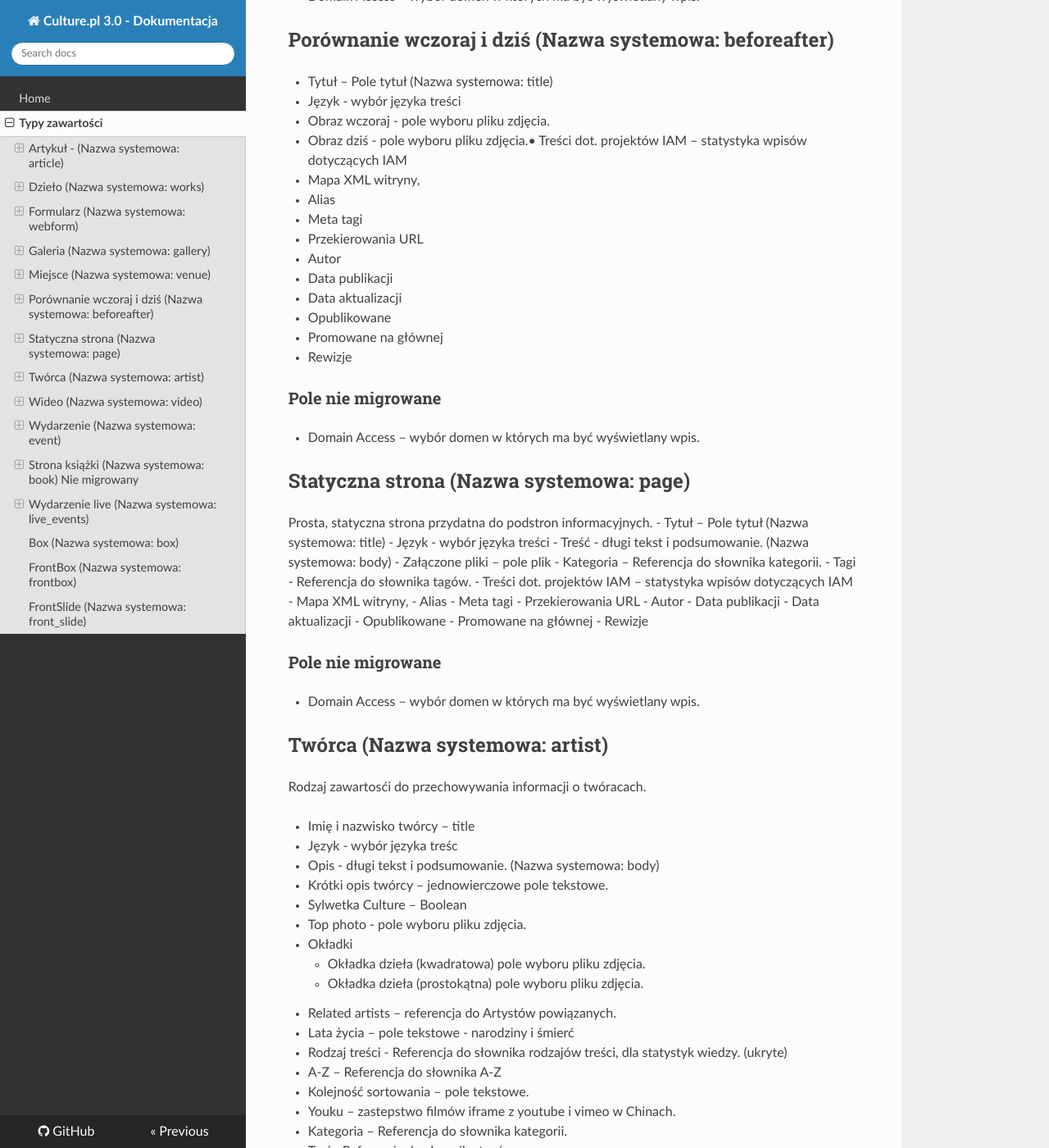
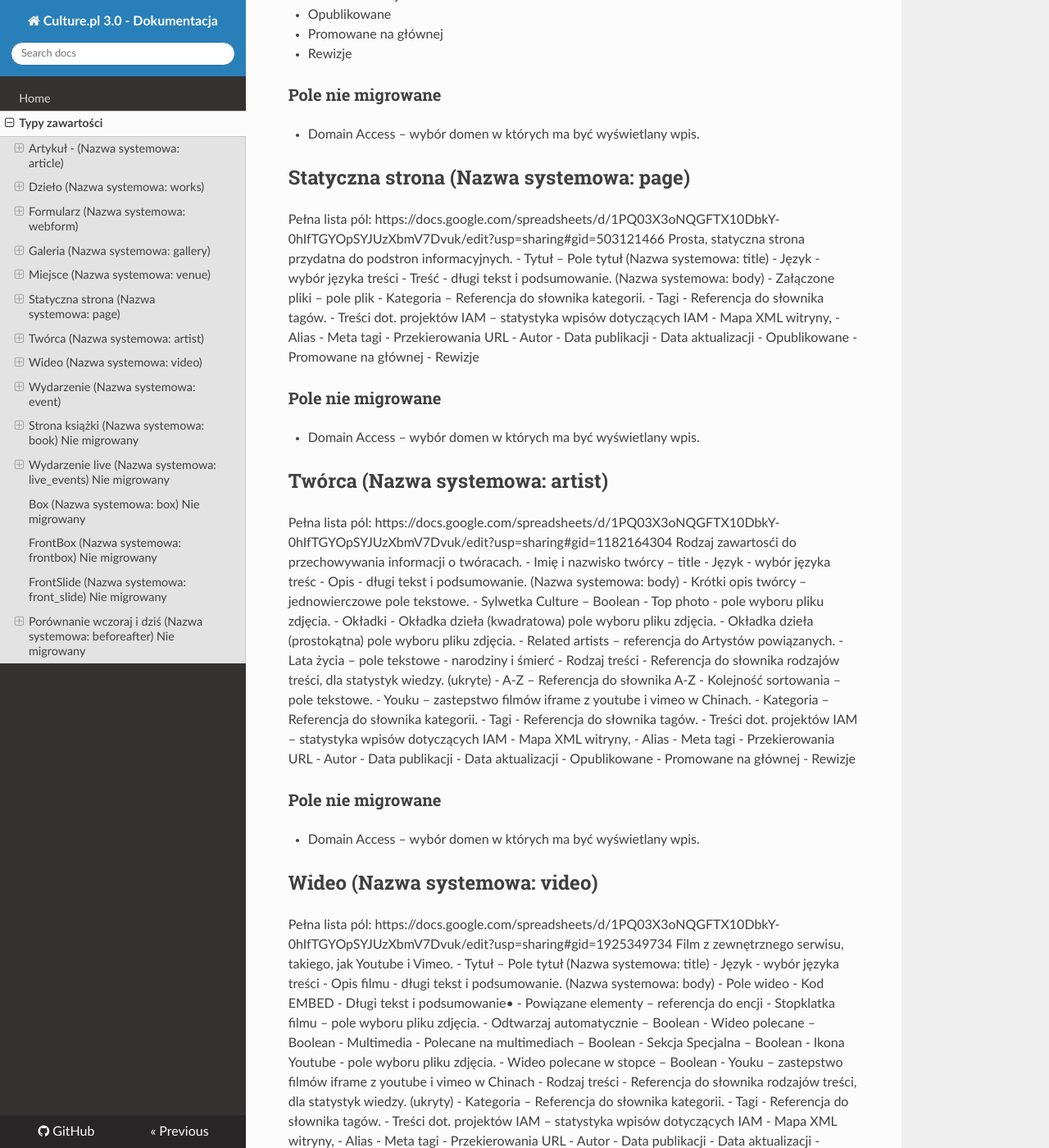
Before and after one commit to culture-pl/culture-docs, an MkDocs documentation site: the page built from docs/Typy-zawartosci-migracja.md, in a window 1280 px wide and 1400 px high, scrolled down 3853 px. Shown: the whole window at 82% size. Built offline with MkDocs 1.6.1, drawn with Linux system fonts in a browser that asks for light colours; nearby versions of some CDN libraries; old or Windows-style settings are respelled for this version of MkDocs; some of the changed text lies outside the part shown.

Commit message:
Update links to Documentation

```diff
--- a/docs/Typy-zawartosci-migracja.md
+++ b/docs/Typy-zawartosci-migracja.md
@@ -63,6 +63,8 @@ Pełna lista pól: https://docs.google.com/spreadsheets/d/1PQ03X3oNQGFTX10DbkY-0
 
 
 ## Dzieło (Nazwa systemowa: works)
+
+ Pełna lista pól: https://docs.google.com/spreadsheets/d/1PQ03X3oNQGFTX10DbkY-0hIfTGYOpSYJUzXbmV7Dvuk/edit?usp=sharing#gid=1020239601
  Typ zawartości opisujące dzieło danego twórcy.
 
 - Tytuł – Pole tytuł (Nazwa systemowa: title)
@@ -117,6 +119,9 @@ zbierania ankiet.
 - Domain Access – wybór domen w których ma być wyświetlany wpis.
 
 ## Galeria (Nazwa systemowa: gallery)
+
+ Pełna lista pól: https://docs.google.com/spreadsheets/d/1PQ03X3oNQGFTX10DbkY-0hIfTGYOpSYJUzXbmV7Dvuk/edit?usp=sharing#gid=1438846677
+
  Rodzaj zawartości do załaczania kolekcji zdjeć. Galerię można dołączyć potem do
 artykułu.
 - Tytuł – Pole tytuł (Nazwa systemowa: title)
@@ -150,6 +155,7 @@ artykułu.
 
 ## Miejsce (Nazwa systemowa: venue)
 
+  Pełna lista pól: https://docs.google.com/spreadsheets/d/1PQ03X3oNQGFTX10DbkY-0hIfTGYOpSYJUzXbmV7Dvuk/edit?usp=sharing#gid=1570726948
  Miejsce dowiązywane do wydarzeń.
 
 - Nazwa miejsca – Pole tytuł (Nazwa systemowa: title)
@@ -180,27 +186,8 @@ artykułu.
 - Domain Access – wybór domen w których ma być wyświetlany wpis.
 
 
-## Porównanie wczoraj i dziś (Nazwa systemowa: beforeafter)
-- Tytuł – Pole tytuł (Nazwa systemowa: title)
-- Język - wybór języka treści
-- Obraz wczoraj - pole wyboru pliku zdjęcia.
-- Obraz dziś - pole wyboru pliku zdjęcia.• Treści dot. projektów IAM – statystyka wpisów dotyczących IAM
-- Mapa XML witryny,
-- Alias
-- Meta tagi
-- Przekierowania URL
-- Autor
-- Data publikacji
-- Data aktualizacji
-- Opublikowane
-- Promowane na głównej
-- Rewizje
-
-### Pole nie migrowane
-- Domain Access – wybór domen w których ma być wyświetlany wpis.
-
-
 ## Statyczna strona (Nazwa systemowa: page)
+ Pełna lista pól: https://docs.google.com/spreadsheets/d/1PQ03X3oNQGFTX10DbkY-0hIfTGYOpSYJUzXbmV7Dvuk/edit?usp=sharing#gid=503121466
  Prosta, statyczna strona przydatna do podstron informacyjnych.
 - Tytuł – Pole tytuł (Nazwa systemowa: title)
 - Język - wybór języka treści
@@ -225,8 +212,8 @@ artykułu.
 
 
 ## Twórca (Nazwa systemowa: artist)
+ Pełna lista pól: https://docs.google.com/spreadsheets/d/1PQ03X3oNQGFTX10DbkY-0hIfTGYOpSYJUzXbmV7Dvuk/edit?usp=sharing#gid=1182164304
  Rodzaj zawartosći do przechowywania informacji o twóracach.
-
 - Imię i nazwisko twórcy – title
 - Język - wybór języka treśc
 - Opis - długi tekst i podsumowanie. (Nazwa systemowa: body)
@@ -262,8 +249,8 @@ artykułu.
 
 
 ## Wideo (Nazwa systemowa: video)
+ Pełna lista pól: https://docs.google.com/spreadsheets/d/1PQ03X3oNQGFTX10DbkY-0hIfTGYOpSYJUzXbmV7Dvuk/edit?usp=sharing#gid=1925349734
  Film z zewnętrznego serwisu, takiego, jak Youtube i Vimeo.
-
 - Tytuł – Pole tytuł (Nazwa systemowa: title)
 - Język - wybór języka treści
 - Opis filmu - długi tekst i podsumowanie. (Nazwa systemowa: body)
@@ -301,7 +288,7 @@ artykułu.
 
 
 ## Wydarzenie (Nazwa systemowa: event)
-
+ Pełna lista pól: https://docs.google.com/spreadsheets/d/1PQ03X3oNQGFTX10DbkY-0hIfTGYOpSYJUzXbmV7Dvuk/edit?usp=sharing#gid=1426338829
  Wydarzenie z datą opisem i powiązanym miejscem.
 
 - Tytuł– Pole tytuł (Nazwa systemowa: title)
@@ -362,9 +349,9 @@ wykorzystania przy podręcznikach i przewodnikach.
 ### Pole nie migrowane
 - Domain Access – wybór domen w których ma być wyświetlany wpis.
 
-## Wydarzenie live (Nazwa systemowa: live_events)
+## Wydarzenie live (Nazwa systemowa: live_events)  **Nie migrowany**
 
- Rodzaj wydarzenia z transmisją live i widgetami Twitter/Instagram.  **Nie migrowany**
+ Rodzaj wydarzenia z transmisją live i widgetami Twitter/Instagram.
 
 - Tytuł– Pole tytuł (Nazwa systemowa: title)
 - Język - wybór języka treść.
@@ -400,8 +387,8 @@ wykorzystania przy podręcznikach i przewodnikach.
 
 
 
-## Box (Nazwa systemowa: box)
- Boxy wyświetlane w Top Menu. **Nie migrowany**
+## Box (Nazwa systemowa: box)  **Nie migrowany**
+ Boxy wyświetlane w Top Menu.
  - Tytuł – Pole tytuł
  - Język - wybór języka treści
  - URL boksu - Link do którego prowadzi box.
@@ -418,9 +405,9 @@ wykorzystania przy podręcznikach i przewodnikach.
  - Treści dot. projektów IAM – statystyka wpisów dotyczących IAM
 
 
-## FrontBox (Nazwa systemowa: frontbox)
+## FrontBox (Nazwa systemowa: frontbox)  **Nie migrowany**
 
- Boks na stronie głównej. **Nie migrowany**
+ Boks na stronie głównej.
 
 - Tytuł – Pole tytuł (Nazwa systemowa: title)
 - Język - wybór języka treści
@@ -447,9 +434,9 @@ wykorzystania przy podręcznikach i przewodnikach.
 - Rewizje
 
 
-## FrontSlide (Nazwa systemowa: front_slide)
+## FrontSlide (Nazwa systemowa: front_slide)   **Nie migrowany**
 
-Slajd w sliderze u góry strony głównej i strony kategorii. **Nie migrowany**
+Slajd w sliderze u góry strony głównej i strony kategorii.
 - Powiązany artykuł - Odnośnik do encji – Autouzupełnianie
 - Tytuł slajdu – Pole tytuł
 - Obraz – pole do załadowania zdjęcia z mechanizmem crop
@@ -477,3 +464,23 @@ UTM Campaign
 - Opublikowane
 - Promowane na głównej
 - Rewizje
+
+
+## Porównanie wczoraj i dziś (Nazwa systemowa: beforeafter) **Nie migrowany**
+- Tytuł – Pole tytuł (Nazwa systemowa: title)
+- Język - wybór języka treści
+- Obraz wczoraj - pole wyboru pliku zdjęcia.
+- Obraz dziś - pole wyboru pliku zdjęcia.• Treści dot. projektów IAM – statystyka wpisów dotyczących IAM
+- Mapa XML witryny,
+- Alias
+- Meta tagi
+- Przekierowania URL
+- Autor
+- Data publikacji
+- Data aktualizacji
+- Opublikowane
+- Promowane na głównej
+- Rewizje
+
+### Pole nie migrowane
+- Domain Access – wybór domen w których ma być wyświetlany wpis.
```
